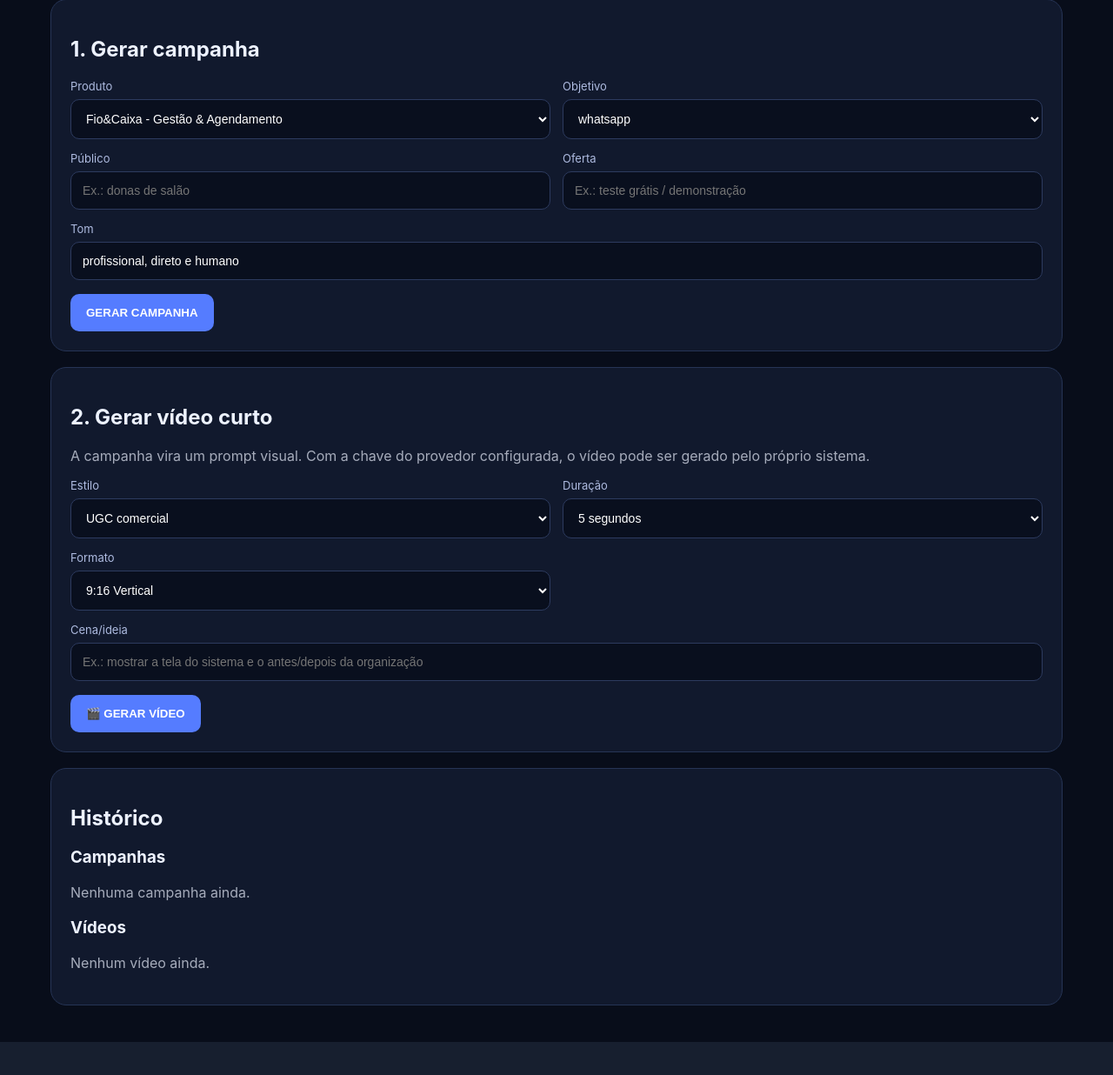
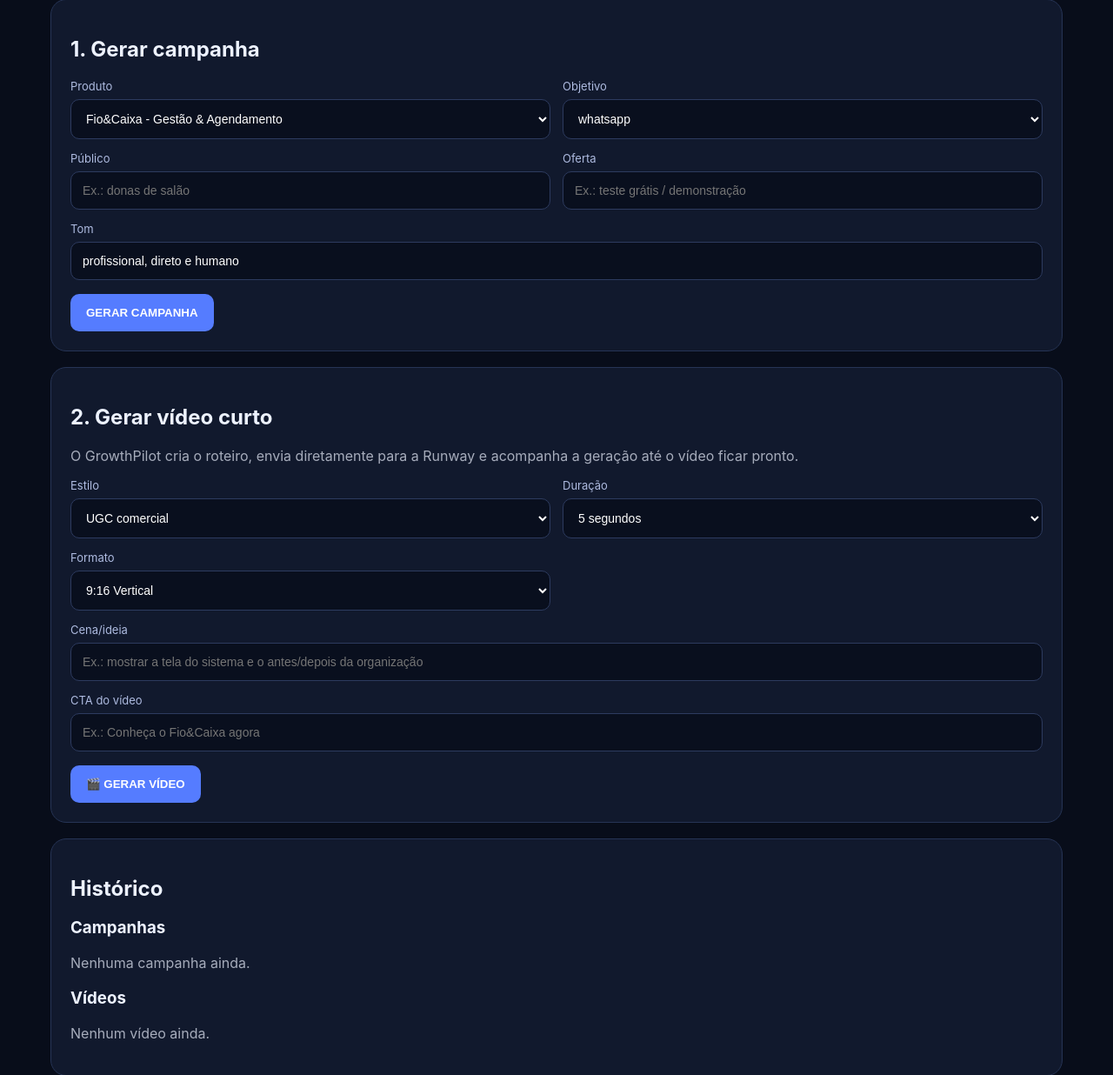
Before and after one commit to webert12/Impulso-AI, a Flask app: page /dashboard in a window 1280 px wide. Shown: the part 307-1543 px from the top of the page at 87% size. Before the commit the page ends 1505 px from the top, so only its background shows below. Run offline with Flask 3, Linux system fonts and the light colour scheme; the visitor is signed in with stand-in values (Sample User, id 1).

Commit message:
Add files via upload

```diff
--- a/templates/dashboard.html
+++ b/templates/dashboard.html
@@ -8,11 +8,11 @@
 <label>Público<input id="audience" placeholder="Ex.: donas de salão"></label><label>Oferta<input id="offer" placeholder="Ex.: teste grátis / demonstração"></label>
 <label class="wide">Tom<input id="tone" value="profissional, direto e humano"></label></div><button onclick="generateCampaign()">GERAR CAMPANHA</button></section>
 <section id="campaign" class="panel hidden"></section>
-<section class="panel"><h2>2. Gerar vídeo curto</h2><p class="muted">A campanha vira um prompt visual. Com a chave do provedor configurada, o vídeo pode ser gerado pelo próprio sistema.</p><div class="grid">
+<section class="panel"><h2>2. Gerar vídeo curto</h2><p class="muted">O GrowthPilot cria o roteiro, envia diretamente para a Runway e acompanha a geração até o vídeo ficar pronto.</p><div class="grid">
 <label>Estilo<select id="style"><option>UGC comercial</option><option>Demonstração de produto</option><option>Cinematográfico</option><option>Storytelling</option></select></label>
 <label>Duração<select id="duration"><option value="5">5 segundos</option><option value="8">8 segundos</option><option value="10">10 segundos</option></select></label>
-<label>Formato<select id="ratio"><option value="720:1280">9:16 Vertical</option><option value="1280:720">16:9 Horizontal</option><option value="1080:1080">1:1 Quadrado</option></select></label>
-<label class="wide">Cena/ideia<input id="scene" placeholder="Ex.: mostrar a tela do sistema e o antes/depois da organização"></label></div><button onclick="generateVideo()">🎬 GERAR VÍDEO</button><div id="videoResult"></div></section>
+<label>Formato<select id="ratio"><option value="720:1280">9:16 Vertical</option><option value="1280:720">16:9 Horizontal</option></select></label>
+<label class="wide">Cena/ideia<input id="scene" placeholder="Ex.: mostrar a tela do sistema e o antes/depois da organização"></label><label class="wide">CTA do vídeo<input id="videoCta" placeholder="Ex.: Conheça o Fio&Caixa agora"></label></div><button onclick="generateVideo()">🎬 GERAR VÍDEO</button><div id="videoResult"></div></section>
 <section class="panel"><h2>Histórico</h2><div class="history"><h3>Campanhas</h3>{% for c in campaigns %}<div class="row"><b>#{{c.id}} {{c.title}}</b><span>{{c.created_at}}</span></div>{% else %}<p class="muted">Nenhuma campanha ainda.</p>{% endfor %}<h3>Vídeos</h3>{% for v in videos %}<div class="row"><b>#{{v.id}} {{v.status}}</b><span>{{v.created_at}}</span></div>{% else %}<p class="muted">Nenhum vídeo ainda.</p>{% endfor %}</div></section></main>
 <script>
 let lastCampaign=null;
@@ -26,14 +26,49 @@ async function generateCampaign(){
  campaign.innerHTML=`<span class="tag">CAMPANHA GERADA</span><h2>${esc(lastCampaign.campaign_name)}</h2><p><b>Público:</b> ${esc(lastCampaign.audience)}</p><div class="cols">${list("Copies",lastCampaign.copies)}${list("Títulos",lastCampaign.titles)}${list("Hooks",lastCampaign.hooks)}${list("CTAs",lastCampaign.ctas)}${list("Interesses",lastCampaign.ad_sets.flatMap(x=>x.interests))}${list("Criativos",lastCampaign.creatives)}</div><h3>Roteiros</h3>${list("",lastCampaign.scripts)}<h3>Testes A/B</h3>${list("",lastCampaign.ab_tests.map(x=>x.name+": A="+x.A+" | B="+x.B))}`;
  campaign.scrollIntoView({behavior:"smooth"});
 }
+let videoPollTimer=null;
 async function generateVideo(){
  if(!lastCampaign){alert("Gere uma campanha primeiro.");return}
- videoResult.innerHTML="<div class='loading'>Gerando tarefa...</div>";
- const data={product:product.value,campaign_id:lastCampaign.id,style:style.value,duration:duration.value,ratio:ratio.value,scene:scene.value};
- const r=await fetch("/api/video",{method:"POST",headers:{"Content-Type":"application/json"},body:JSON.stringify(data)});
- const j=await r.json();
- if(j.status==="completed"&&j.video_url) videoResult.innerHTML=`<div class="video"><video controls src="${j.video_url}"></video></div>`;
- else if(j.status==="processing"){videoResult.innerHTML=`<div class="card">⏳ Vídeo em processamento. ID da tarefa: ${esc(j.task_id||"")}. Recarregue depois.</div>`}
- else videoResult.innerHTML=`<div class="card"><h3>Prompt pronto</h3><pre>${esc(j.prompt||"")}</pre><p class="muted">${esc(j.message||j.error||"")}</p></div>`;
+ if(videoPollTimer){clearInterval(videoPollTimer);videoPollTimer=null}
+ videoResult.innerHTML="<div class='card loading'><strong>🎬 Enviando para a Runway...</strong><p class='muted'>O vídeo está sendo criado. Você pode permanecer nesta página enquanto o GrowthPilot acompanha o processamento.</p></div>";
+ const data={product:product.value,campaign_id:lastCampaign.id,style:style.value,duration:duration.value,ratio:ratio.value,scene:scene.value,cta:videoCta.value};
+ try{
+   const r=await fetch("/api/video",{method:"POST",headers:{"Content-Type":"application/json"},body:JSON.stringify(data)});
+   const j=await r.json();
+   if(j.status==="processing"){
+      renderVideoProcessing(j);
+      pollVideo(j.id);
+   }else if(j.status==="completed"&&j.video_url){renderVideoReady(j);}
+   else{renderVideoError(j);}
+ }catch(e){videoResult.innerHTML=`<div class="card"><h3>Erro de conexão</h3><p>${esc(e.message||"Não foi possível iniciar a geração.")}</p></div>`}
+}
+function renderVideoProcessing(j){
+ videoResult.innerHTML=`<div class="card video-status"><div class="spinner"></div><h3>🎬 Gerando seu vídeo...</h3><p class="muted">A Runway está processando a tarefa. O GrowthPilot vai atualizar automaticamente.</p><div class="progress-line"><span></span></div><small class="muted">Tarefa: ${esc(j.task_id||"")}</small></div>`;
+}
+function renderVideoReady(j){
+ if(videoPollTimer){clearInterval(videoPollTimer);videoPollTimer=null}
+ const url=esc(j.video_url||"");
+ videoResult.innerHTML=`<div class="card video-ready"><span class="tag">VÍDEO PRONTO</span><h3>Seu anúncio foi gerado 🎉</h3><div class="video"><video controls playsinline src="${url}"></video></div><div class="actions"><a href="${url}" target="_blank" rel="noopener">▶ Abrir vídeo</a><a href="${url}" download class="ghost">⬇ Baixar</a><button class="ghost" onclick="generateVideo()">🔄 Gerar outra versão</button></div><p class="muted tiny">O arquivo é servido pela Runway; para armazenamento permanente, a próxima etapa pode adicionar um storage próprio ao GrowthPilot.</p></div>`;
+}
+function renderVideoError(j){
+ if(videoPollTimer){clearInterval(videoPollTimer);videoPollTimer=null}
+ videoResult.innerHTML=`<div class="card"><h3>⚠️ Não foi possível gerar o vídeo</h3><p>${esc(j.error||j.message||"A geração não foi concluída.")}</p><details><summary>Ver prompt enviado</summary><pre>${esc(j.prompt||"")}</pre></details><p class="muted tiny">Se a variável estiver no Render, confirme também se o serviço foi redeployado após salvá-la e se há créditos disponíveis na conta da Runway.</p></div>`;
+}
+async function pollVideo(id){
+ let attempts=0;
+ videoPollTimer=setInterval(async()=>{
+   attempts++;
+   try{
+     const r=await fetch(`/api/video/${id}`);
+     const j=await r.json();
+     if(j.status==="completed"&&j.video_url){renderVideoReady(j);return}
+     if(j.status==="failed"){renderVideoError(j);return}
+     if(j.status==="processing"&&attempts%4===0){renderVideoProcessing(j)}
+     if(attempts>=200){
+       clearInterval(videoPollTimer);videoPollTimer=null;
+       videoResult.innerHTML=`<div class="card"><h3>⏳ Geração demorando mais que o esperado</h3><p class="muted">A tarefa continua registrada no histórico. Você pode atualizar a página e o GrowthPilot tentará consultar novamente.</p></div>`;
+     }
+   }catch(e){/* próxima consulta tenta novamente */}
+ },3000);
 }
 </script></body></html>
```
